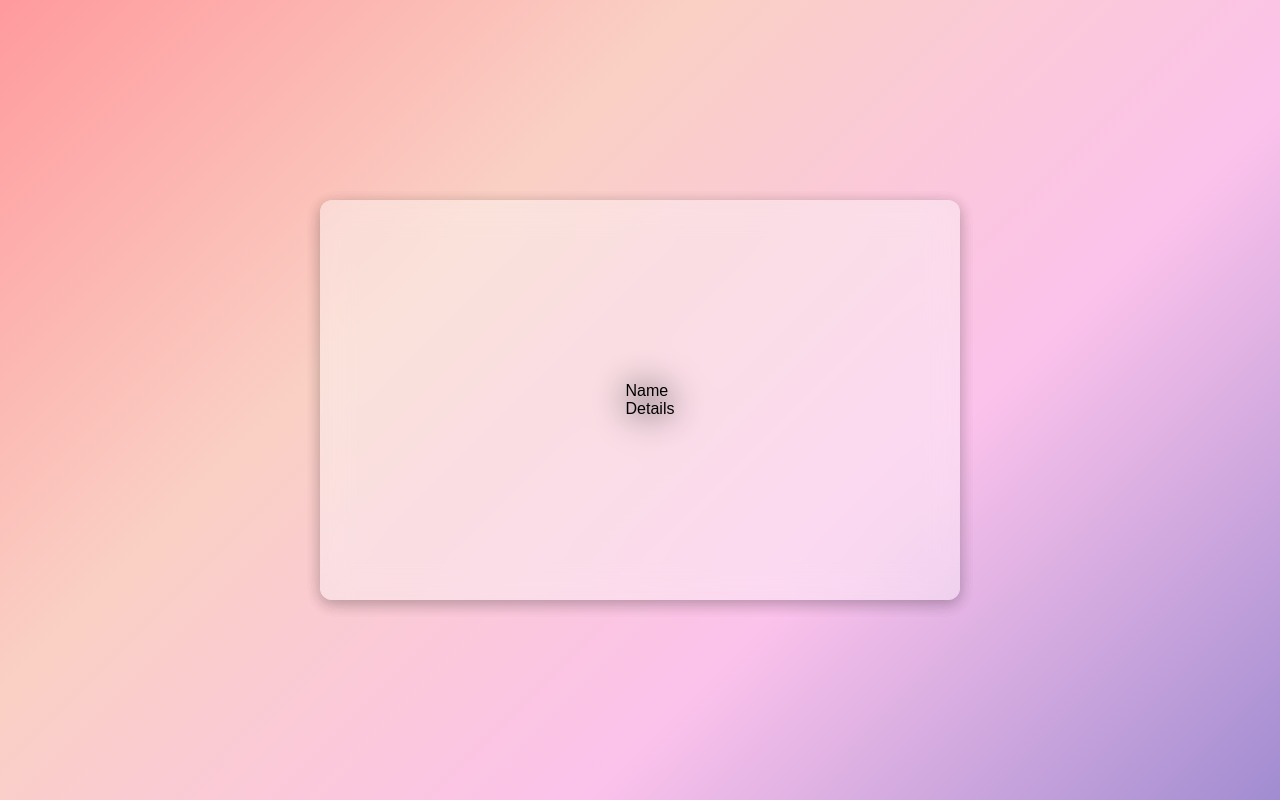
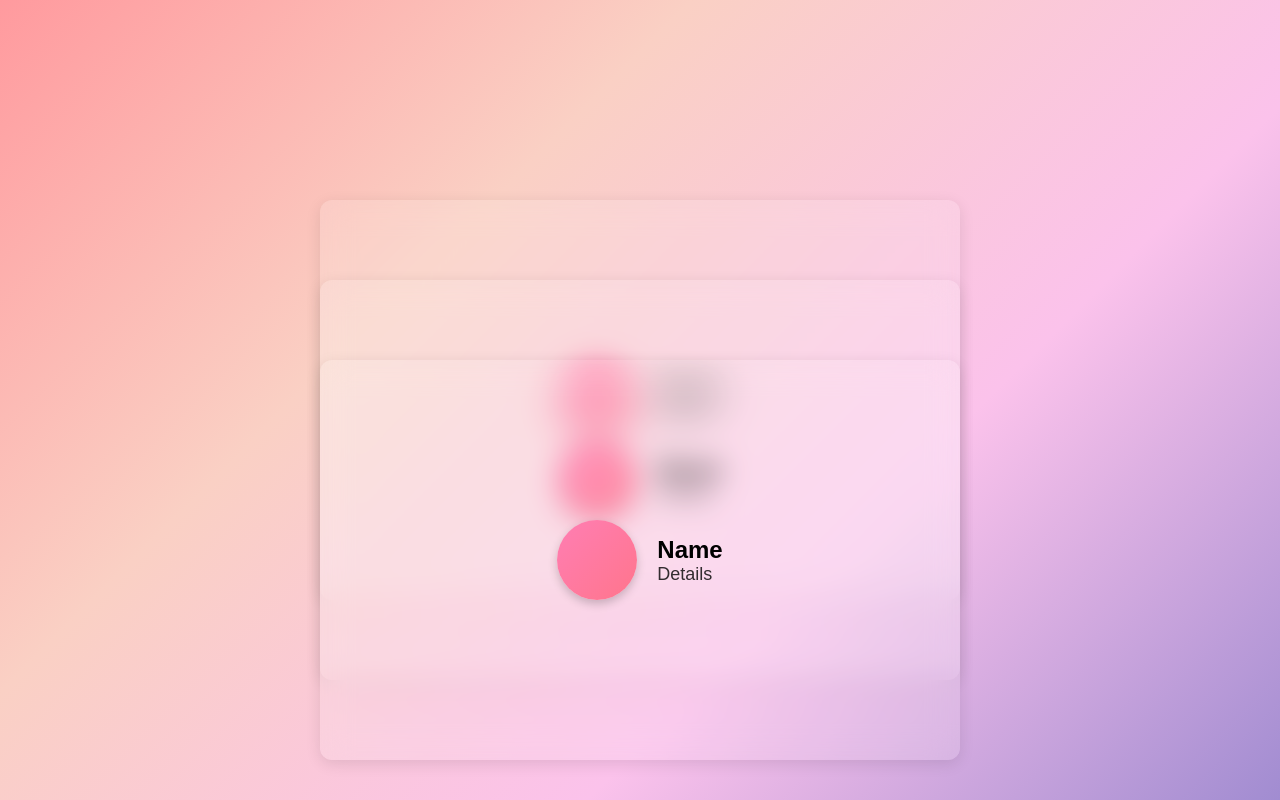
Before and after one commit to NirojBhattarai/draggable_cards, a plain HTML site: page index.html in a window 1280 px wide. Drawn offline with Linux system fonts and the light colour scheme.

Commit message:
Design Completion

```diff
--- a/style.css
+++ b/style.css
@@ -40,3 +40,42 @@ body {
     align-items: center;
     gap: 20px;
 }
+
+.avatar {
+    width: 80px;
+    height: 80px;
+    border-radius: 50%;
+    background: linear-gradient(135deg, #ff7eb3, #ff758c);
+    box-shadow: 0 4px 10px rgba(0, 0, 0, 0.2);
+}
+
+
+.info {
+    display: flex;
+    flex-direction: column;
+    color: #000000;
+}
+
+.info .name {
+    font-size: 24px;
+    font-weight: bold;
+}
+
+.info .details {
+    font-size: 18px;
+    opacity: 0.8;
+}
+
+.card.active {
+    transform: translateY(-20px) scale(1.05);
+    box-shadow: 0 10px 30px rgba(0, 0, 0, 0.3);
+    z-index: 10;
+}
+
+.card:nth-child(2) {
+    top: 20%;
+}
+
+.card:nth-child(3) {
+    top: 40%;
+}
```
